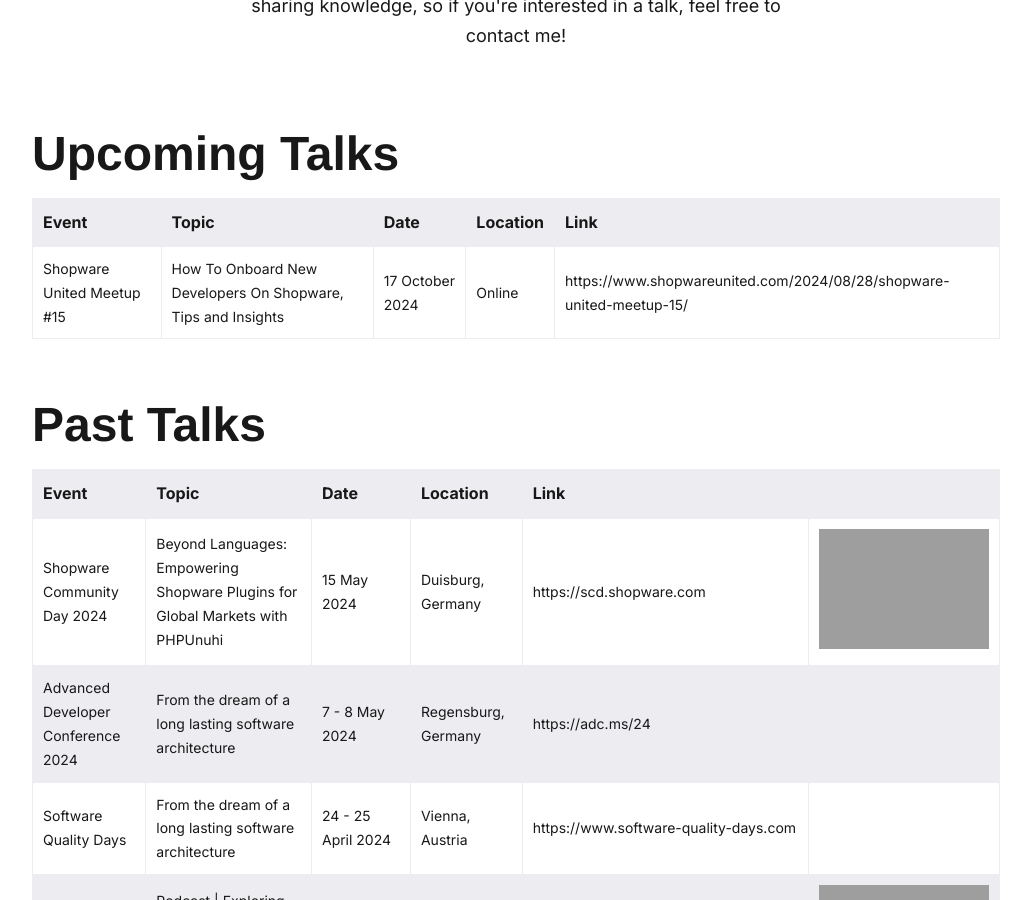
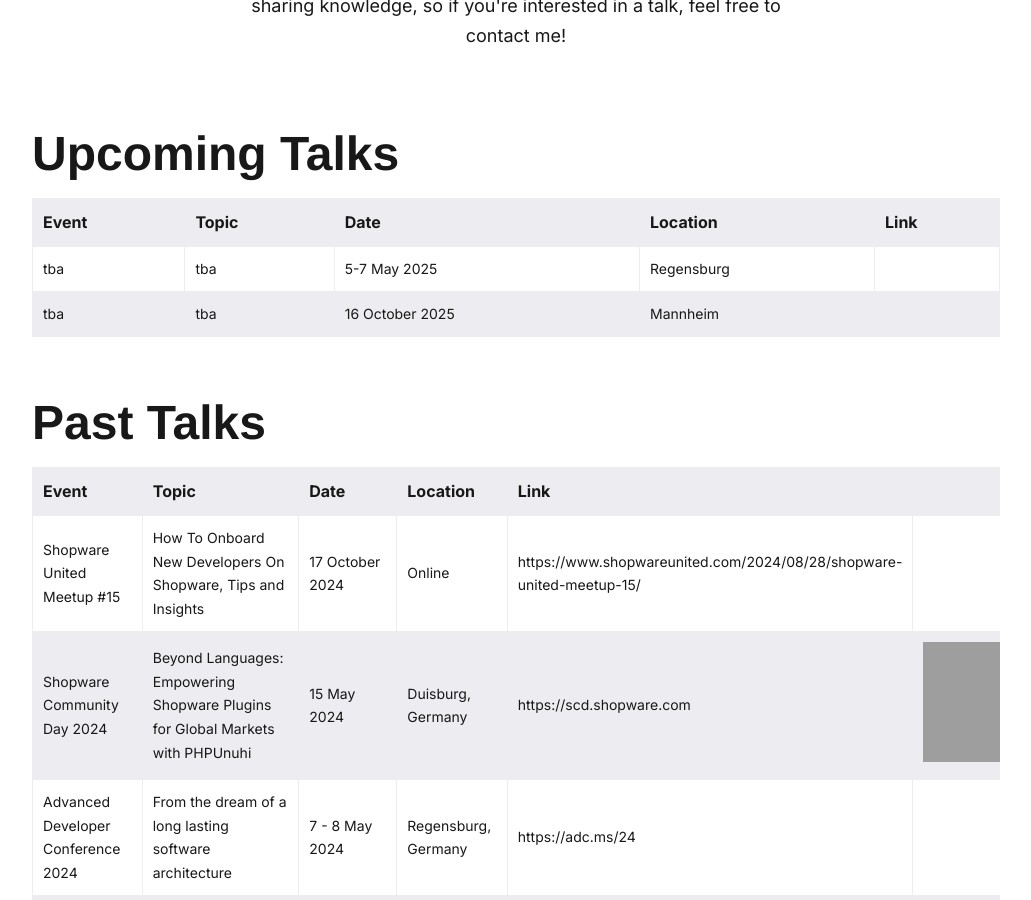
Before and after one commit to boxblinkracer/boxblinkracer.github.io, a Jekyll site: the page built from talks/index.html, in a window 1280 px wide and 900 px high, scrolled down 296 px. Shown: the whole window, without its empty margins (124-1155 px from the left). Built offline with Jekyll 4.4.1, drawn with Linux system fonts in a browser that asks for light colours; nearby versions of some CDN libraries; some web fonts are replaced; grey boxes are pictures that could not be loaded.

Commit message:
update talks

```diff
--- a/talks/index.html
+++ b/talks/index.html
@@ -32,11 +32,19 @@
                             </tr>
 
                             <tr>
-                                <td>Shopware United Meetup #15</td>
-                                <td>How To Onboard New Developers On Shopware, Tips and Insights</td>
-                                <td>17 October 2024</td>
-                                <td>Online</td>
-                                <td><a target="_blank" href="https://www.shopwareunited.com/2024/08/28/shopware-united-meetup-15/">https://www.shopwareunited.com/2024/08/28/shopware-united-meetup-15/</a></td>
+                                <td>tba</td>
+                                <td>tba</td>
+                                <td>5-7 May 2025</td>
+                                <td>Regensburg</td>
+                                <td></td>
+                            </tr>
+
+                            <tr>
+                                <td>tba</td>
+                                <td>tba</td>
+                                <td>16 October 2025</td>
+                                <td>Mannheim</td>
+                                <td></td>
                             </tr>
 
                         </table>
@@ -64,6 +72,16 @@
                                 <th>Link</th>
                                 <th></th>
                             </tr>
+
+
+                            <tr>
+                                <td>Shopware United Meetup #15</td>
+                                <td>How To Onboard New Developers On Shopware, Tips and Insights</td>
+                                <td>17 October 2024</td>
+                                <td>Online</td>
+                                <td><a target="_blank" href="https://www.shopwareunited.com/2024/08/28/shopware-united-meetup-15/">https://www.shopwareunited.com/2024/08/28/shopware-united-meetup-15/</a></td>
+                            </tr>
+
                             <tr>
                                 <td>Shopware Community Day 2024</td>
                                 <td>Beyond Languages: Empowering Shopware Plugins for Global Markets with PHPUnuhi</td>
```
